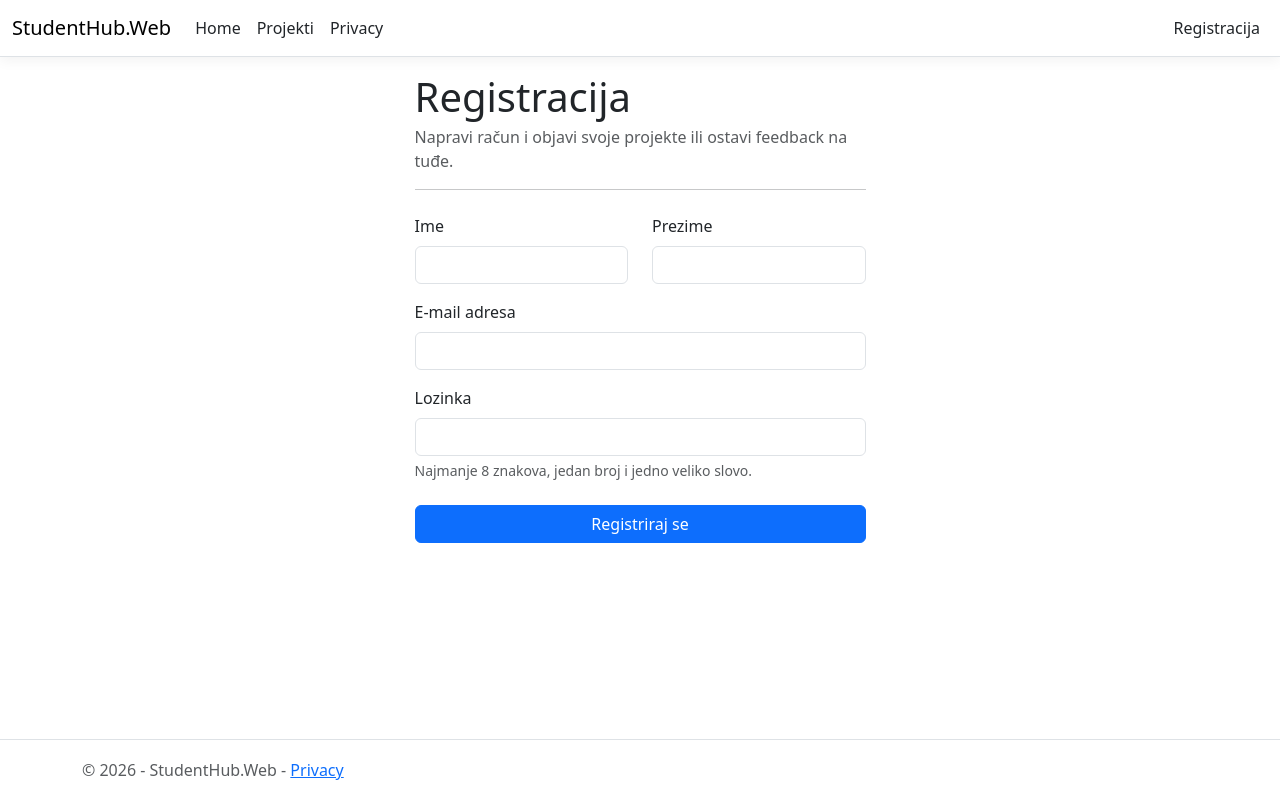
After one commit to TrulaRajcica/studenthub, an ASP.NET Core app: template src/StudentHub.Web/Views/Racun/Registracija.cshtml in a window 1280 px wide. The commit adds this page. Run offline with ASP.NET Core 8, Linux system fonts and the light colour scheme; the template is opened without the code that fills it, so the values that code supplies are empty; style sheets or scripts are compiled from the project's sources; the project's own start-up code is not run, and a stand-in starts its controllers and pages.

Commit message:
TIM4-5 TIM4-56 TIM4-67: registracija korisnika s validacijom

```diff
--- /dev/null
+++ b/src/StudentHub.Web/Views/Racun/Registracija.cshtml
@@ -0,0 +1,46 @@
+@model StudentHub.Web.ViewModels.RegistracijaViewModel
+@{
+    ViewData["Title"] = "Registracija";
+}
+
+<div class="row justify-content-center">
+    <div class="col-md-8 col-lg-5">
+        <h1 class="mb-1">Registracija</h1>
+        <p class="text-muted">Napravi račun i objavi svoje projekte ili ostavi feedback na tuđe.</p>
+        <hr class="mb-4" />
+
+        <form asp-action="Registracija" method="post">
+            <div class="row">
+                <div class="col-sm-6 mb-3">
+                    <label asp-for="Ime" class="form-label"></label>
+                    <input asp-for="Ime" class="form-control" autocomplete="given-name" />
+                    <span asp-validation-for="Ime" class="text-danger small"></span>
+                </div>
+                <div class="col-sm-6 mb-3">
+                    <label asp-for="Prezime" class="form-label"></label>
+                    <input asp-for="Prezime" class="form-control" autocomplete="family-name" />
+                    <span asp-validation-for="Prezime" class="text-danger small"></span>
+                </div>
+            </div>
+
+            <div class="mb-3">
+                <label asp-for="Email" class="form-label"></label>
+                <input asp-for="Email" class="form-control" type="email" autocomplete="email" />
+                <span asp-validation-for="Email" class="text-danger small"></span>
+            </div>
+
+            <div class="mb-4">
+                <label asp-for="Lozinka" class="form-label"></label>
+                <input asp-for="Lozinka" class="form-control" type="password" autocomplete="new-password" />
+                <div class="form-text">Najmanje 8 znakova, jedan broj i jedno veliko slovo.</div>
+                <span asp-validation-for="Lozinka" class="text-danger small"></span>
+            </div>
+
+            <button type="submit" class="btn btn-primary w-100">Registriraj se</button>
+        </form>
+    </div>
+</div>
+
+@section Scripts {
+    <partial name="_ValidationScriptsPartial" />
+}
--- a/src/StudentHub.Web/Views/Shared/_Layout.cshtml
+++ b/src/StudentHub.Web/Views/Shared/_Layout.cshtml
@@ -30,6 +30,11 @@
                             <a class="nav-link text-dark" asp-area="" asp-controller="Home" asp-action="Privacy">Privacy</a>
                         </li>
                     </ul>
+                    <ul class="navbar-nav">
+                        <li class="nav-item">
+                            <a class="nav-link text-dark" asp-area="" asp-controller="Racun" asp-action="Registracija">Registracija</a>
+                        </li>
+                    </ul>
                 </div>
             </div>
         </nav>
```
Also changed, not shown: src/StudentHub.Web/Controllers/RacunController.cs (added, +67 -0 lines), src/StudentHub.Web/ViewModels/RegistracijaViewModel.cs (added, +47 -0 lines), src/StudentHub.Web/Views/Racun/RegistracijaUspjesna.cshtml (added, +15 -0 lines).
